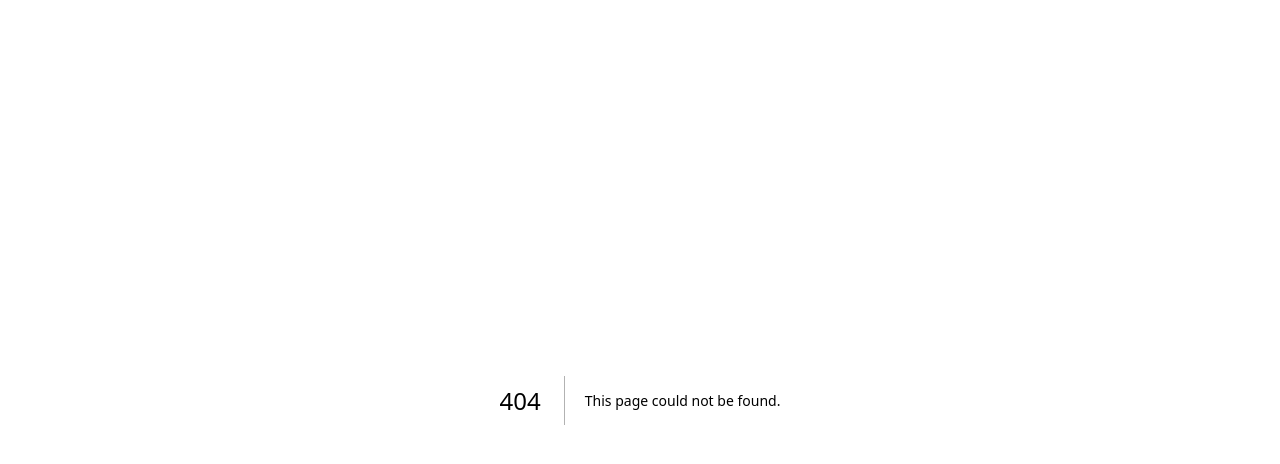
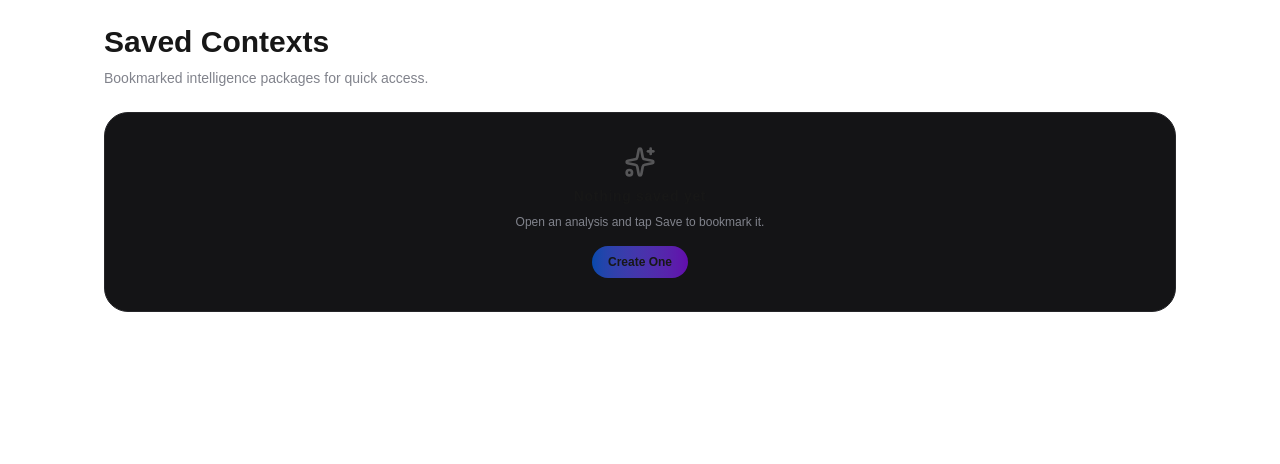
Before and after one commit to khu5hii/contextify.ai, a Next.js app: page /saved in a window 1280 px wide. Before the commit this address had no page. Shown: the top 464 px of the page. Built offline with nearby package versions, Linux system fonts and the light colour scheme.

Commit message:
add saved contexts page

```diff
--- /dev/null
+++ b/app/saved/page.tsx
@@ -0,0 +1,55 @@
+import Sidebar from "@/components/sidebar";
+import Link from "next/link";
+
+export default function Saved() {
+  return (
+    <>
+      <main className="px-20">
+        <div className="flex flex-col gap-6 p-6">
+          <section className="flex flex-col gap-2">
+            <h1 className="text-3xl font-semibold">Saved Contexts</h1>
+
+            <p className="text-[#81838C] text-sm">
+              Bookmarked intelligence packages for quick access.
+            </p>
+          </section>
+
+          <section>
+            <div className="flex flex-col items-center justify-center h-50 bg-[#141416] border border-[#262629] rounded-3xl gap-2">
+              <svg
+                xmlns="http://www.w3.org/2000/svg"
+                width="24"
+                height="24"
+                viewBox="0 0 24 24"
+                fill="none"
+                stroke="currentColor"
+                strokeWidth="2"
+                strokeLinecap="round"
+                strokeLinejoin="round"
+                className="lucide lucide-sparkles mx-auto size-8 text-[#565658]"
+                aria-hidden="true"
+              >
+                <path d="M11.017 2.814a1 1 0 0 1 1.966 0l1.051 5.558a2 2 0 0 0 1.594 1.594l5.558 1.051a1 1 0 0 1 0 1.966l-5.558 1.051a2 2 0 0 0-1.594 1.594l-1.051 5.558a1 1 0 0 1-1.966 0l-1.051-5.558a2 2 0 0 0-1.594-1.594l-5.558-1.051a1 1 0 0 1 0-1.966l5.558-1.051a2 2 0 0 0 1.594-1.594z"></path>
+                <path d="M20 2v4"></path>
+                <path d="M22 4h-4"></path>
+                <circle cx="4" cy="20" r="2"></circle>
+              </svg>
+              <p className="text-sm font-semibold tracking-wider">
+                Nothing saved yet
+              </p>
+              <p className="text-[#81838c] text-xs">
+                Open an analysis and tap Save to bookmark it.
+              </p>
+              <Link
+                href="#"
+                className="flex items-center gap-2 font-semibold text-xs bg-gradient-to-r from-[#0549ab] to-[#620cac] px-4 py-2 rounded-4xl transition-all duration-100 hover:from-[#0a5bd6] hover:to-[#7b15d1] mt-2"
+              >
+                Create One
+              </Link>
+            </div>
+          </section>
+        </div>
+      </main>
+    </>
+  );
+}
```
